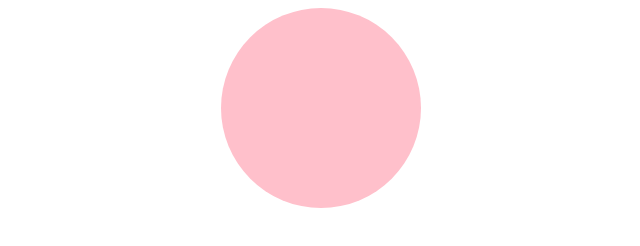
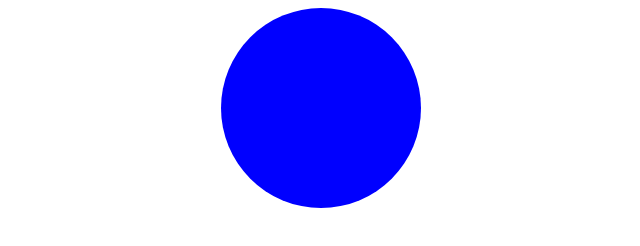
Before and after one commit to imtiyaz7602/project2_dem0, a plain HTML site: page index.html in a window 1280 px wide. Shown: the whole page, without its empty margins (319-959 px from the left). Drawn offline with Linux system fonts and the light colour scheme.

Commit message:
chnage background color of circle

```diff
--- /dev/null
+++ b/app1.js
@@ -0,0 +1,3 @@
+let x=document.querySelector(".circle");
+
+x.style.backgroundColor="blue";
--- a/index.html
+++ b/index.html
@@ -10,6 +10,7 @@
     <div class="circle">
 
     </div>
+    <script src="app1.js"></script>
     <script src="app.js"></script>
 </body>
 </html>
```
